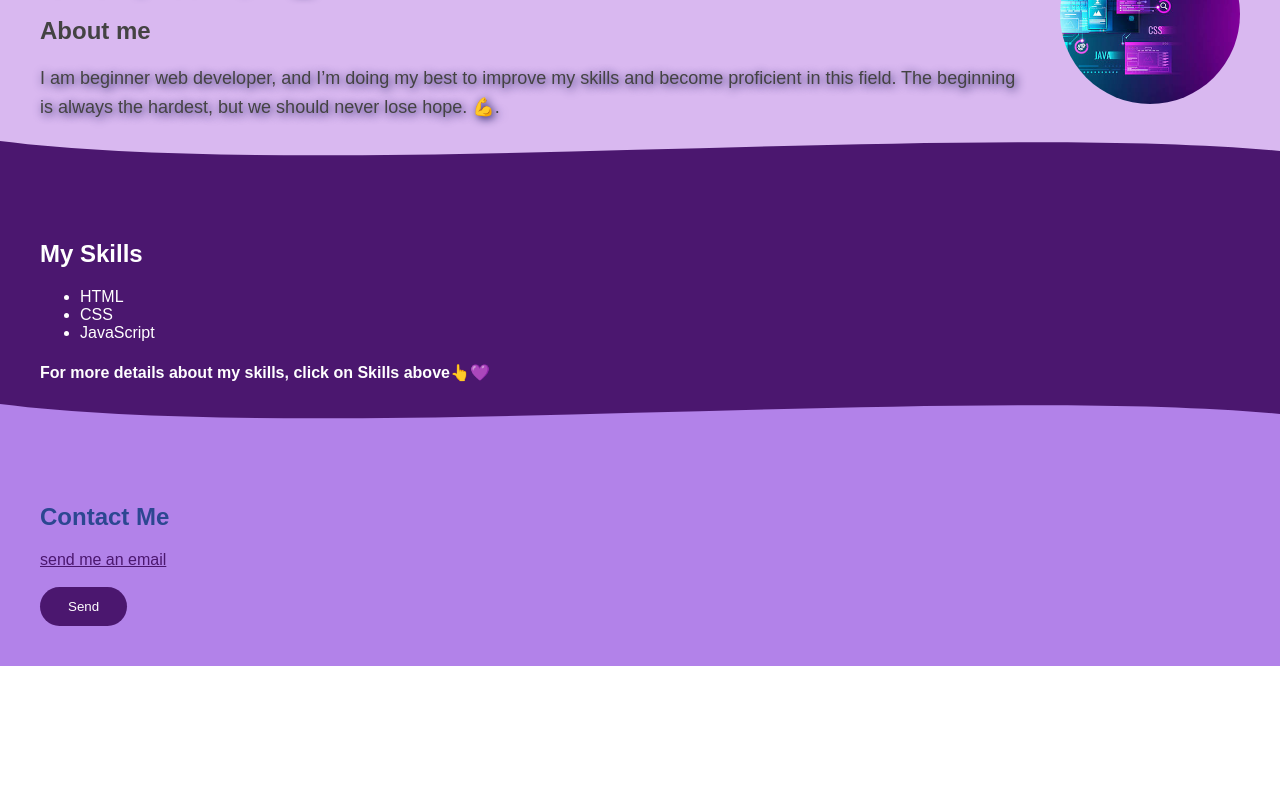
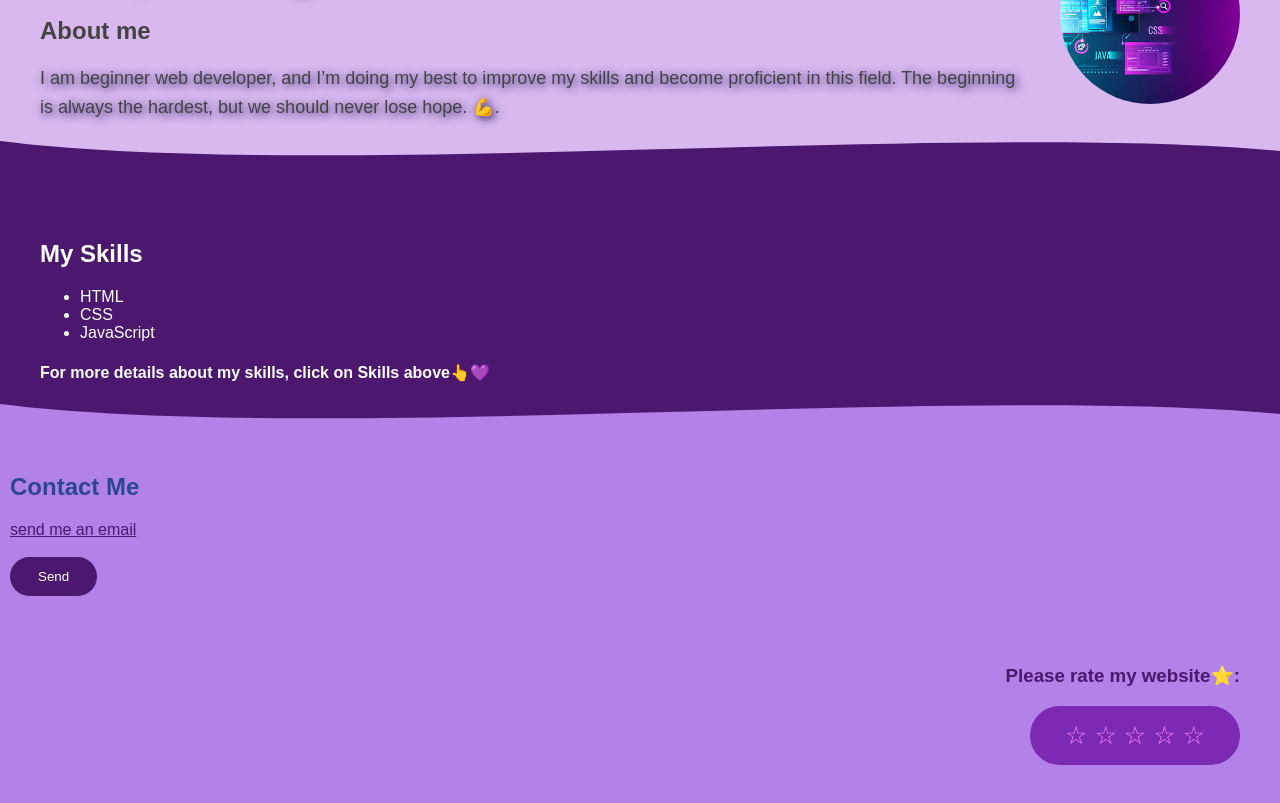
Before and after one commit to jarbounada25-pixel/My-website, a plain HTML site: page index.html in a window 1280 px wide. Shown: the part 211-1014 px from the top of the page. Before the commit the page ends 877 px from the top, so only its background shows below. Drawn offline with Linux system fonts and the light colour scheme.

Commit message:
Add files via upload

```diff
--- a/index.html
+++ b/index.html
@@ -26,8 +26,7 @@
             </p>
         </div>
 
-
-        <img src="my-photo.jpg.jfif" alt="my-photo">
+        <img src="./my-photo.jpg.jfif.jfif" alt="my-photo">
         <svg class="wave" viewBox="0 0 1440 120" preserveAspectRatio="none">
   <path d="M0,40 C360,120 1080,0 1440,60 L1440,120 L0,120 Z" fill="#4b176f""></path>
 </svg>
@@ -45,14 +44,24 @@
         <svg class="wave" viewBox="0 0 1440 120" preserveAspectRatio="none">
            <path d="M0,40 C360,120 1080,0 1440,60 L1440,120 L0,120 Z" fill="#b282e9"></path>
 </svg>
-            </div>
-
+        </div>
            <div id="email">
              <h2>Contact Me</h2>
-             <a href="jarbounada25@gmail.com" target="_blank">send me an email</a>
+             <a href="https://mail.google.com/mail/?view=cm&fs=1&to=jarbounada25.gmail.com" target="_blank">send me an email</a>
              <br><br>
             <button type="submit" class="submit">Send</button>
               </div>
+              </div>
+            <div id="rate">
+              <h3>Please rate my website⭐:</h3>
+              <div class="stars">
+                 <span>☆</span>
+                <span>☆</span>
+                 <span> ☆</span>
+                  <span>☆</span>
+                   <span>☆</span>
+              </div>
+            </div>
                 <script src="script.js"></script>
      </body>
 </html>
--- a/style.css
+++ b/style.css
@@ -19,6 +19,10 @@ p{
 h4{
     color: #49394e;
 
+}
+::selection{
+    background-color: #b673ca;
+    color: white;
 }
 
 #first{
@@ -92,6 +96,7 @@ h4{
     height: 180px;
     object-fit: cover;
     border-radius: 50%;
+    display: block;
 
 }
 details{
@@ -138,7 +143,9 @@ h4{
 #email{
     color: #2c4791;
     background-color: #b282e9;
-    padding: 40px;
+    padding: 10px;
+    margin-bottom:0;
+
 }
 #email a{
     color: #4b176f;
@@ -166,8 +173,35 @@ h4{
     border-radius: 12px;
     max-width: 300px;
 }
-@media (max-width: 600px) {
-    body {
-        background-color: lightblue;
+@media(max-width: 600px){
+    #first{
+    flex-direction:column;
+    text-align: center;
+    align-items: center;
     }
 }
+#rate{
+    background-color:#b282e9 ;
+    padding: 40px;
+    margin-top: 0;
+    text-align: right;
+    align-items: left;
+    color: #4b176f;
+}
+.stars{
+font-size: 25px;
+color: #f87ef8 ;
+border: #7c2ab3 solid 5px;
+padding: 10px 30px;
+display: inline-block;
+border-radius: 30px;
+background-color: #7c2ab3;
+}
+.stars span{
+    cursor: pointer;
+    transition: 0.2s;
+}
+.stars span:hover{
+    transform: scale(2.4);
+    color: #2c4791;
+}
```
Also changed, not shown: my-photo.jpg.jfif.jfif (added).
